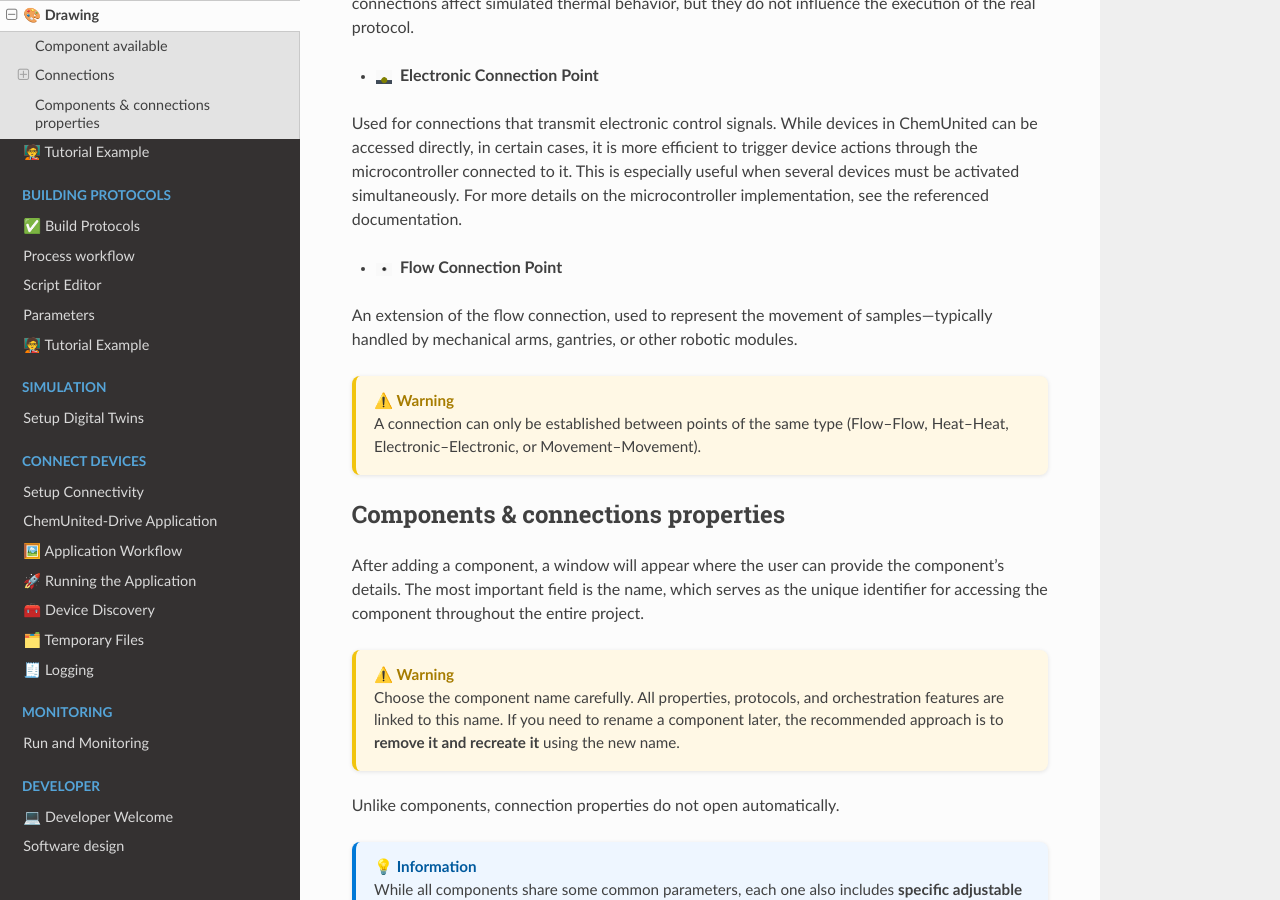
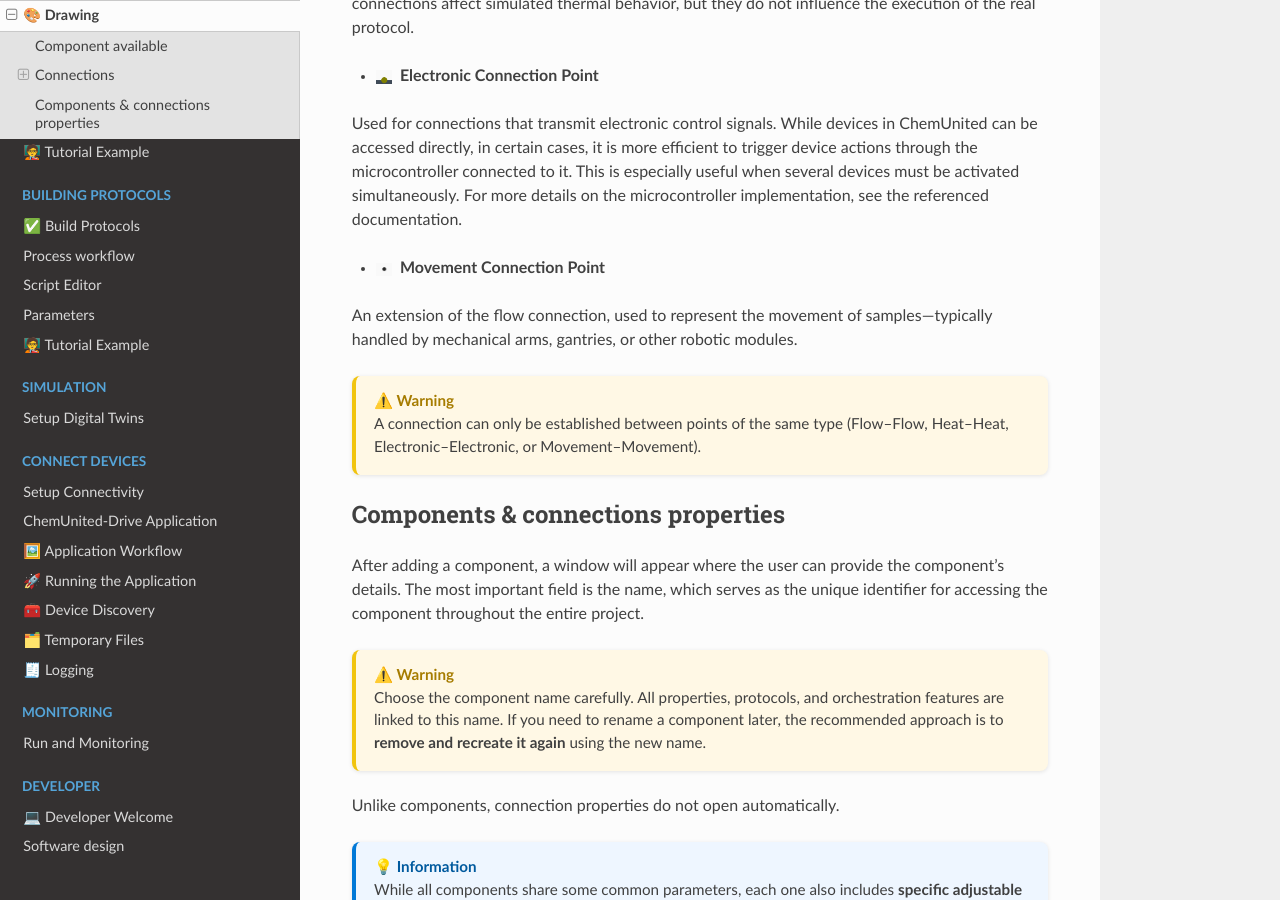
Before and after one commit to automatedchemistry/chemunited-docs, a Sphinx documentation site: the page built from docs/drawing/drawing.md, in a window 1280 px wide and 900 px high, scrolled down 2785 px. Built offline with Sphinx 7.4.7 and the Read the Docs theme 3.1.0, drawn with Linux system fonts in a browser that asks for light colours.

Commit message:
typo fix

```diff
--- a/docs/drawing/drawing.md
+++ b/docs/drawing/drawing.md
@@ -77,7 +77,7 @@ efficient to trigger device actions through the microcontroller connected to it.
 several devices must be activated simultaneously.
 For more details on the microcontroller implementation, see the referenced documentation.
 
-* <img src="../_static/movement_point.png" width="16" style="vertical-align:middle; margin-right:4px;"> **Flow Connection Point**
+* <img src="../_static/movement_point.png" width="16" style="vertical-align:middle; margin-right:4px;"> **Movement Connection Point**
 
 An extension of the flow connection, used to represent the movement of samples—typically handled by mechanical
 arms, gantries, or other robotic modules.
@@ -95,7 +95,7 @@ The most important field is the name, which serves as the unique identifier for
 <div class="warning-block">
 <strong>⚠️ Warning</strong><br>
 Choose the component name carefully. All properties, protocols, and orchestration features are linked to this name.
-If you need to rename a component later, the recommended approach is to <b>remove it and recreate it</b>
+If you need to rename a component later, the recommended approach is to <b>remove and recreate it again</b>
 using the new name.
 </div>
 
```
